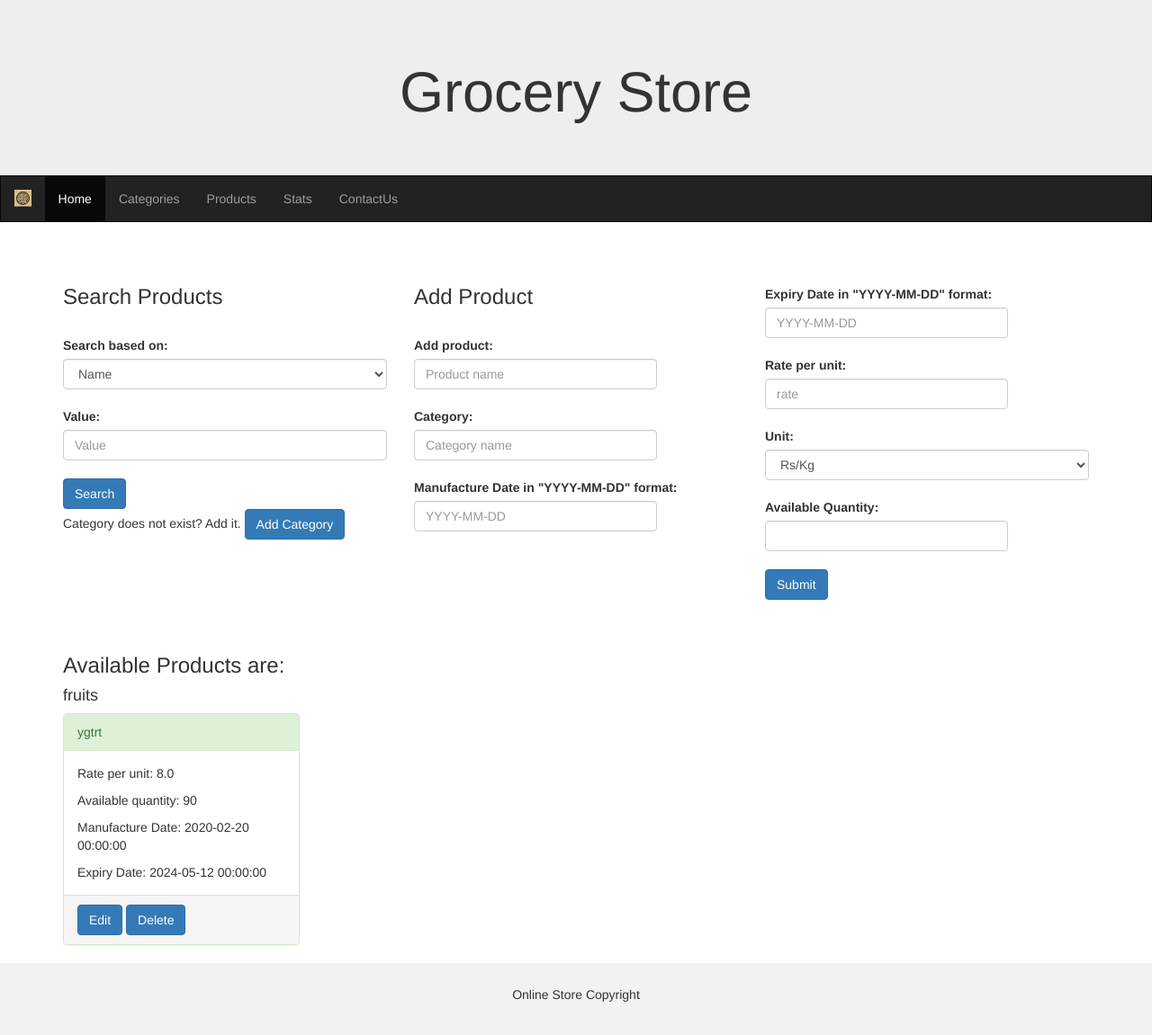
After one commit to kaviiee/grocery-store, a Flask app: page /admin_products in a window 1280 px wide. The commit adds this page. Shown: the whole page at 90% size. Run offline with Flask 3, Linux system fonts and the light colour scheme; a user stored in the database is signed in; some libraries are stand-ins or nearby versions.

Commit message:
admin add edit products

```diff
--- a/commands.txt
+++ b/commands.txt
@@ -46,3 +46,8 @@ flask db upgrade
 --subsequent migration
 flask db migrate -m "Description of changes"
 flask db upgrade
+
+to revert a migration
+flask db stamp head
+flask db history
+flask db downgrade <migration_id>
--- a/models.py
+++ b/models.py
@@ -21,6 +21,7 @@ class Products(db.Model):
     manufacture_date = db.Column(db.DateTime, nullable=False)
     expiry_date = db.Column(db.DateTime, nullable=False)
     rate_per_unit=db.Column(db.Float, nullable=False)
+    unit=db.Column(db.String, nullable=False, default="Rs/kg")
     available_quantity=db.Column(db.Integer, nullable=False)
     category_id=db.Column(db.Integer, db.ForeignKey("categories.id"), nullable=False)
     categories=db.relationship("Categories", backref='products', primaryjoin='Products.category_id == Categories.id')
--- a/routes.py
+++ b/routes.py
@@ -1,6 +1,8 @@
 from flask import Blueprint, render_template, redirect, url_for, request, flash
 from models import db, Users, Categories, Products, Carts, Cart_items, Transactions
 from sqlalchemy import exists
+from datetime import datetime
+from sqlalchemy.orm import joinedload
 from flask_login import LoginManager, UserMixin, login_user, login_required, logout_user, current_user
 from extensions import login_manager
 
@@ -124,7 +126,7 @@ def add_category():
     else:
         success=create_category(name, img_url)
         if success:
-            flash("Category successfully added", "success")
+            flash("Category added successfully", "success")
             return redirect(url_for("routes.admin_categories"))
         else:
             flash("Could not add category, please try again", "error")
@@ -177,28 +179,125 @@ def delete_category(category_id):
         db.session.rollback()
         flash("Could not delete category, please try again", "error")
         return redirect(url_for("routes.admin_categories"))
+    return redirect(url_for("routes.admin_categories"))
 
-    return redirect(url_for("routes.admin_categories"))
-    # Delete an existing category from the database
-    # Redirect to categories after successful deletion
+@routes.route("/admin_products", methods=["GET", "POST"])
+@login_required
+def admin_products():
+    if request.method == "POST":
+        field = request.form.get("field")
+        value = request.form.get("value")
 
-@routes.route("/products")
-def products():
+        if field and value:
+            if field == "category":
+                # Handle category search differently
+                category = Categories.query.filter_by(name=value).first()
+                if category is None:
+                    flash("Category does not exist. Please add the category or enter a valid category name", "failure")
+                    return redirect(url_for("routes.admin_products"))
+
+                products = category.products
+                flash("Search successful", "success")
+            else:
+                attribute = getattr(Products, field)
+                products = Products.query.options(joinedload(Products.categories)).filter(attribute==value).all()
+                flash("Search successful", "success")
+
+        else:
+            flash("please enter a value", "error")
+            products = Products.query.options(joinedload(Products.categories)).order_by(Products.category_id).all()
+    else:
+        products = Products.query.options(joinedload(Products.categories)).order_by(Products.category_id).all()
+    if not products:
+        flash("No Products found. Add them.","success")
+    products_grouped = {}
+    for product in products:
+        category_name = product.categories.name
+        if category_name not in products_grouped:
+            products_grouped[category_name] = []
+        products_grouped[category_name].append(product)
     # Fetch all products from the database
     # Display a template with a list of products
-    return render_template("products.html")
+    return render_template("admin_products.html", products_grouped=products_grouped)
 
 @routes.route("/add_product", methods=["GET", "POST"])
 def add_product():
-    # Add a new product to the database
-    # Redirect to products after successful addition
-    pass
+    name = request.form.get("add_product")
+    category = request.form.get("category")
+    manufacture_date = request.form.get("mfg_date")
+    expiry_date = request.form.get("expiry_date")
+    rate_per_unit = request.form.get("rate")
+    unit = request.form.get("unit")
+    available_quantity = request.form.get("qty")
+    if product_exists(name):
+        flash("Product already exists, edit it instead")
+    else:
+        success=create_product(name, category, manufacture_date, expiry_date, rate_per_unit, unit, available_quantity)
+        if success:
+            flash("Product added successfully", "success")
+            return redirect(url_for("routes.admin_products"))
+        else:
+            flash("Could not add Product, please try again", "error")
+            return redirect(url_for("routes.admin_products"))
+    return redirect(url_for("routes.admin_products"))
+
+def product_exists(name):
+        return db.session.query(exists().where(Products.name == name)).scalar()
+
+def create_product(name, category, manufacture_date, expiry_date, rate_per_unit, unit, available_quantity):
+    category=Categories.query.filter_by(name=category).first()
+    if category:
+        manufacture_date = datetime.strptime(manufacture_date, '%Y-%m-%d').date()
+        expiry_date = datetime.strptime(expiry_date, '%Y-%m-%d').date()
+
+        new_product = Products(name=name, manufacture_date=manufacture_date, expiry_date=expiry_date, rate_per_unit=rate_per_unit, unit=unit, available_quantity=available_quantity, category_id=category.id)
+        db.session.add(new_product)
+        try:
+            # Commit the changes to the database
+          db.session.commit()
+          return True  # Return True to indicate success
+        except Exception as e:
+            # Rollback the changes in case of an error,
+            db.session.rollback()
+            print("Exception ", e)
+            return False  # Return False to indicate failure
+    else:
+        flash('Category does not exist. Add it', "error")
+        return False
 
 @routes.route("/edit_product/<int:product_id>", methods=["GET", "POST"])
 def edit_product(product_id):
-    # Edit an existing product in the database
-    # Redirect to products after successful edit
-    pass
+    prod = Products.query.get_or_404(product_id)
+    if request.method=="POST":
+        #prod.name=request.form["edit_product"]
+        prod.name = request.form.get("add_product")
+        category = request.form.get("category")
+        manufacture_date = request.form.get("mfg_date")
+        expiry_date = request.form.get("expiry_date")
+        prod.manufacture_date = datetime.strptime(manufacture_date, '%Y-%m-%d').date()
+        prod.expiry_date = datetime.strptime(expiry_date, '%Y-%m-%d').date()
+        prod.rate_per_unit = request.form.get("rate")
+        prod.unit = request.form.get("unit")
+        prod.available_quantity = request.form.get("qty")
+        prod.category_id=Categories.query.filter_by(name=category).first().id
+        #category.img_url=request.form["img_url"]
+        try:
+            db.session.commit()
+            flash("Product edited sucessfully", "success")
+            return redirect(url_for("routes.admin_products"))
+        except:
+            db.session.rollback()
+            flash("Could not edit category, please try again", "error")
+        return redirect(url_for("routes.admin_products"))
+    products = Products.query.options(joinedload(Products.categories)).order_by(Products.category_id).all()
+    products_grouped = {}
+    for product in products:
+        category_name = product.categories.name
+        if category_name not in products_grouped:
+            products_grouped[category_name] = []
+        products_grouped[category_name].append(product)
+    return render_template("admin_products.html", prod=prod, products_grouped=products_grouped)
+
 
 @routes.route("/delete_product/<int:product_id>", methods=["POST"])
 def delete_product(product_id):
@@ -206,11 +305,33 @@ def delete_product(product_id):
     # Redirect to products after successful deletion
     pass
 
-@routes.route("/search")
+@routes.route("/search", methods=["GET", "POST"])
 def search():
-    # Implement search functionality based on user input
-    # Display matching sections/products in the template
-    pass
+    field = request.form.get("field")
+    value = request.form.get("value")
+
+    if field and value:
+        if field == "category":
+        # Handle category search differently
+            category = Categories.query.filter_by(name=value).first()
+            if category is None:
+                flash("Category not found, please enter valid category name", "failure")
+                return redirect(url_for("routes.admin_products"))
+
+            products = category.products
+        else:
+            attribute = getattr(Products, field)
+            products = Products.query.options(joinedload(Products.categories)).filter(attribute==value).all()
+    else:
+        return redirect("/admin_products")
+    products_grouped = {}
+    for product in products:
+        category_name = product.categories.name
+        if category_name not in products_grouped:
+            products_grouped[category_name] = []
+        products_grouped[category_name].append(product)
+
+    return render_template("admin_products.html", products_grouped=products_grouped)
 
 @routes.route("/add_to_cart/<int:product_id>", methods=["POST"])
 def add_to_cart(product_id):
--- a/templates/admin_base.html
+++ b/templates/admin_base.html
@@ -47,12 +47,10 @@
       <ul class="nav navbar-nav">
         <li class="active"><a href="admin_home">Home</a></li>
         <li><a href="admin_categories">Categories</a></li>
-        <li><a href="products">Products</a></li>
+        <li><a href="admin_products">Products</a></li>
         <li><a href="stats">Stats</a></li>
         <li><a href="contactus">ContactUs</a></li>
       </ul>
-      {% block ul %}
-      {% endblock %}
     </div>
   </div>
 </nav>
--- a/templates/admin_categories.html
+++ b/templates/admin_categories.html
@@ -1,9 +1,4 @@
 {% extends "admin_base.html" %}
-{% block ul %}
-<ul class="nav navbar-nav navbar-right">
-    <li><input type="text" name="search" placeholder="Search"><span class="glyphicon glyphicon-search"></span></li>
-</ul>
-{% endblock %}
 {% block div %}
 {% if category is defined %}
 <form action="/edit_category/{{category.id}}" method="post">
@@ -57,6 +52,7 @@
         <div class="panel-footer">
             <a href="/edit_category/{{cat.id}}" class="btn btn-primary" name="edit" value="edit">Edit</a>
             <a href="/delete_category/{{cat.id}}" class="btn btn-primary" name="delete" value="delete">Delete</a>
+            <a href="/admin_products" class="btn btn-primary" name="Products" value="products">Products</a>
         </div>
     </div>
 </div>
--- /dev/null
+++ b/templates/admin_products.html
@@ -0,0 +1,140 @@
+{% extends "admin_base.html" %}
+{% block div %}
+<div class="row">
+<div class="col-md-4">
+<form action="/admin_products" method="post">
+<h3>Search Products</h3>
+<br>
+<label for='field' class="form-label">Search based on:</label><br>
+<select class="form-control" name="field" aria-label="Default select example" required>
+    <option selected name="name" value="name">Name</option>
+    <option name="category" value="category">Category</option>
+    <option name="rate_per_unit" value="rate_per_unit">Rate per unit</option>
+</select>
+<br>
+<label for='value' class="form-label">Value:</label>
+<input type="text" class="form-control" name="value" id="value" placeholder="Value" required>
+<br>
+<input type="submit" class="btn btn-primary" name="submit" id="submit" value="Search">
+<br>
+<p> Category does not exist? Add it. <a href="/admin_categories" class="btn btn-primary">Add Category</a></p>
+</form>
+</div>
+{% if prod is defined %}
+<form action="/edit_category/{{prod.id}}" method="post">
+    <h3>Edit Product</h3>
+    <br>
+    <label for="edit_product" class="form-label">Add product:</label>
+	<input style="width: 270px;" type="text" class="form-control" name="edit_product" value="{{prod.name}}" id="edit_product" placeholder="Product name" required>
+    <br>
+    <label for="category" class="form-label">Category:</label>
+	<input style="width: 270px;" type="text" class="form-control" value="{{prod.categories.name}}" name="category" id="category" placeholder="Category name" required>
+    <br>
+    <label for="mfg_date" class="form-label">Manufacture Date in "YYYY-MM-DD" format:</label>
+	<input style="width: 270px;" type="text" pattern="\d{4}-\d{2}-\d{2}" class="form-control" value="{{prod.manufacture_date}}" name="mfg_date" id="mfg_date" placeholder="YYYY-MM-DD" required>
+    <br>
+    </div>
+    <div class="col-md-4">
+    <br>
+    <label for="expiry_date" class="form-label">Expiry Date in "YYYY-MM-DD" format:</label>
+	<input style="width: 270px;" type="text" pattern="\d{4}-\d{2}-\d{2}" class="form-control" value="{{prod.expiry_date}}" name="expiry_date" id="expiry_date" placeholder="YYYY-MM-DD" required>
+    <br>
+    <label for="rate" class="form-label">Rate per unit:</label>
+	<input style="width: 270px;" type="number" step="0.01" class="form-control" value="{{prod.rate_per_unit}}" name="rate" id="rate" placeholder="rate" required>
+    <br>
+    <label for="unit" class="form-label">Unit:</label>
+    <select class="form-control" name="unit" aria-label="Default select example" required>
+        <option name="unit1" value="unit1" {% if prod.unit == 'unit1' %} selected {% endif %}>Rs/Kg</option>
+        <option name="unit2" value="unit2" {% if prod.unit == 'unit2' %} selected {% endif %}>Rs/g</option>
+        <option name="unit3" value="unit3" {% if prod.unit == 'unit3' %} selected {% endif %}>Rs/l</option>
+        <option name="unit4" value="unit4" {% if prod.unit == 'unit4' %} selected {% endif %}>Rs/ml</option>
+    </select>
+    <br>
+    <label for="qty" class="form-label">Available Quantity:</label>
+	<input style="width: 270px;" value="{{prod.available_quantity}}" type="number" class="form-control" name="qty" id="qty">
+    <br>
+    <input type="submit" class="btn btn-primary" name="add_category" id="add_category">
+    </div>
+</form>
+
+</form>
+{% else %}
+<form action="/add_product" method="post">
+    <div class="col-md-4">
+
+    <h3>Add Product</h3>
+    <br>
+    <label for="add_product" class="form-label">Add product:</label>
+	<input style="width: 270px;" type="text" class="form-control" name="add_product" id="add_product" placeholder="Product name" required>
+    <br>
+    <label for="category" class="form-label">Category:</label>
+	<input style="width: 270px;" type="text" class="form-control" name="category" id="category" placeholder="Category name" required>
+    <br>
+    <label for="mfg_date" class="form-label">Manufacture Date in "YYYY-MM-DD" format:</label>
+	<input style="width: 270px;" type="text" pattern="\d{4}-\d{2}-\d{2}" class="form-control" name="mfg_date" id="mfg_date" placeholder="YYYY-MM-DD" required>
+    <br>
+    </div>
+    <div class="col-md-4">
+    <br>
+    <label for="expiry_date" class="form-label">Expiry Date in "YYYY-MM-DD" format:</label>
+	<input style="width: 270px;" type="text" pattern="\d{4}-\d{2}-\d{2}" class="form-control" name="expiry_date" id="expiry_date" placeholder="YYYY-MM-DD" required>
+    <br>
+    <label for="rate" class="form-label">Rate per unit:</label>
+	<input style="width: 270px;" type="number" step="0.01" class="form-control" name="rate" id="rate" placeholder="rate" required>
+    <br>
+    <label for="unit" class="form-label">Unit:</label>
+    <select class="form-control" name="unit" aria-label="Default select example" required>
+        <option name="unit1" value="unit1" selected >Rs/Kg</option>
+        <option name="unit2" value="unit2" >Rs/g</option>
+        <option name="unit3" value="unit3" >Rs/l</option>
+        <option name="unit4" value="unit4" >Rs/ml</option>
+    </select>
+    <br>
+    <label for="qty" class="form-label">Available Quantity:</label>
+	<input style="width: 270px;" type="number" class="form-control" name="qty" id="qty">
+    <br>
+    <input type="submit" class="btn btn-primary" name="add_category" id="add_category">
+    </div>
+</form>
+{% endif %}
+
+</div>
+{% with messages = get_flashed_messages() %}
+        {% if messages %}
+            <ul class="flash-messages">
+                {% for message in messages %}
+                    <li class="flash-message">{{ message }}</li>
+                {% endfor %}
+            </ul>
+        {% endif %}
+    {% endwith %}
+<br>
+<br>
+<div class="row">
+    <div class="col-md-12">
+      <h3>Available Products are:</h3>
+      {% for category, products in products_grouped.items() %}
+        <h4>{{ category }}</h4>
+        <div class="row">
+          {% for product in products %}
+          <div class="col-md-3">
+            <div class="panel panel-success">
+                <div class="panel-heading">{{product.name}}</div>
+                <div class="panel-body" style="height: 160px;">
+                    <p>Rate per unit: {{product.rate_per_unit}}</p>
+                    <p>Available quantity: {{product.available_quantity}}</p>
+                    <p>Manufacture Date: {{product.manufacture_date}}</p>
+                    <p>Expiry Date: {{product.expiry_date}}</p>
+                </div>
+                <div class="panel-footer">
+                    <a href="/edit_product/{{product.id}}" class="btn btn-primary" name="edit" value="edit">Edit</a>
+                    <a href="/delete_product/{{product.id}}" class="btn btn-primary" name="delete" value="delete">Delete</a>
+                </div>
+            </div>
+        </div>
+          {% endfor %}
+        </div>
+      {% endfor %}
+    </div>
+  </div>
+{% endblock %}
--- a/templates/signup.html
+++ b/templates/signup.html
@@ -48,7 +48,7 @@
 
          <button type="submit"
 		          class="btn btn-primary" style="width:415px;">SIGNUP</button>
-         <div class="text-start">Already have an account...? Click <a href="{{ url_for('login') }}">Login</a></div>
+         <div class="text-start">Already have an account...? Click <a href="{{ url_for('routes.login') }}">Login</a></div>
 		</form>
 
       </div>
```
Also changed, not shown: migrations/versions/430662608cd1_products_unit_column_added.py (added, +32 -0 lines), templates/login.html (+0 -8 lines), templates/products.html (deleted, +0 -9 lines), instance/grocery_store.db.
